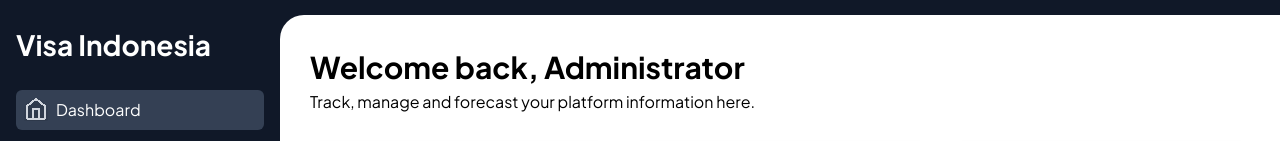
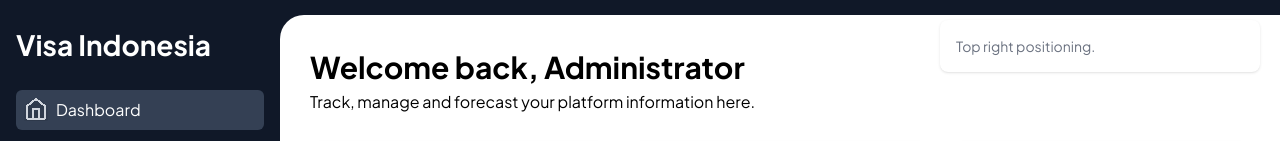
Before and after one commit to akhsanby/assigment-sp-digital, a Vue app: page / in a window 1280 px wide. Shown: the top 141 px of the page. Built offline with nearby package versions, Linux system fonts and the light colour scheme.

Commit message:
import Toast Component

```diff
--- a/src/components/Content.vue
+++ b/src/components/Content.vue
@@ -12,6 +12,7 @@ import FakeChartIcon from "@/assets/icons/fake-chart.svg";
 import RemoveModalVue from "@/components/modals/Remove.vue";
 import UpdateModalVue from "@/components/modals/Update.vue";
 import TableVue from "@/components/Table.vue";
+import ToastVue from "@/components/Toast.vue";
 
 const searchKeyword = ref("");
 const { tableData, setTableData, setSearchResult } = storeToRefs(useTableDataStore());
@@ -36,6 +37,7 @@ function generateTableData(total = 10) {
   let data = [];
   for (let i = 1; i <= total; i++) {
     data.push({
+      checked: false,
       company: {
         logo: faker.image.avatar(),
         name: faker.company.name(),
@@ -131,4 +133,5 @@ onMounted(() => {
   </div>
   <RemoveModalVue />
   <UpdateModalVue />
+  <ToastVue />
 </template>
```
